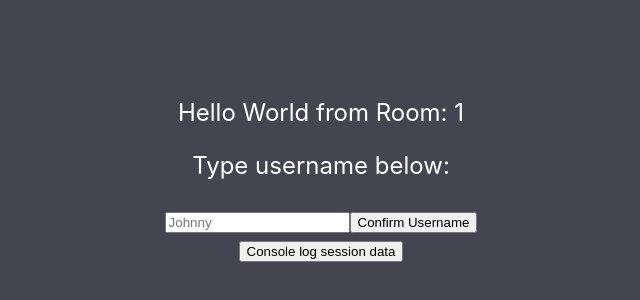
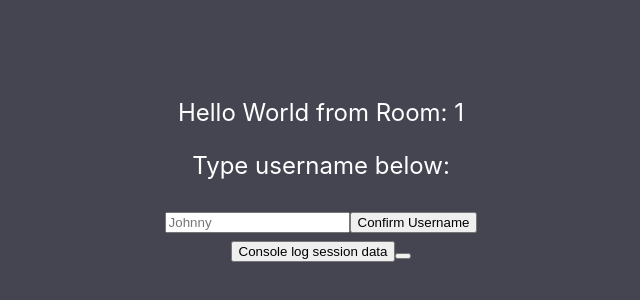
Before and after one commit to P72024/client, a React (Create React App) app: page /room/1 in a window 1280 px wide. Shown: the part 232-532 px from the top of the page, without its empty margins (319-959 px from the left). Built offline with nearby package versions, Linux system fonts and the light colour scheme; no server answers.

Commit message:
enter-room with room_uuid

```diff
--- a/src/components/Room/Room.jsx
+++ b/src/components/Room/Room.jsx
@@ -1,10 +1,16 @@
-import { React } from 'react'
+	import { React, useEffect } from 'react'
 	import { useParams } from 'react-router-dom'
 	import socket from '../../socket'
 
 	const Room = (props) => {
 		var username
 		const { roomId } = useParams();
+
+		useEffect(() => {
+			socket.emit("BE-enter-room", "uuid")
+			console.log("Emitted BE-enter-room event with roomId:", roomId)
+		}, [],)
+
 		return (
 		<div>
 			<p>Hello World from Room: {roomId}</p>
@@ -13,6 +19,7 @@ const Room = (props) => {
 			<button onClick={createUsername}>Confirm Username</button>
 			<br></br>
 			<button onClick={logSessionData}>Console log session data</button>
+			<button onClick={logSessionData}></button>
 		</div>
 
 
```
Lines whose indentation alone changed are shown as unchanged.
